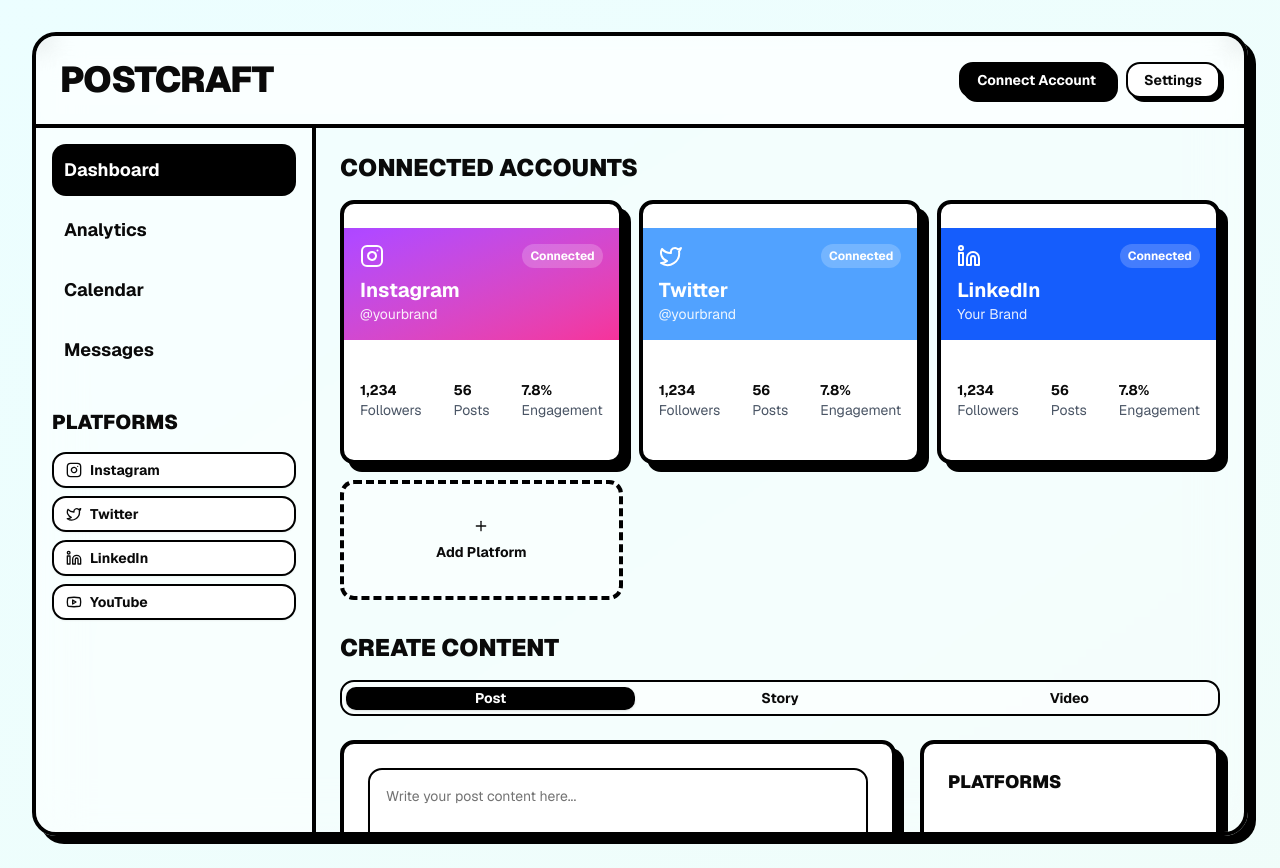
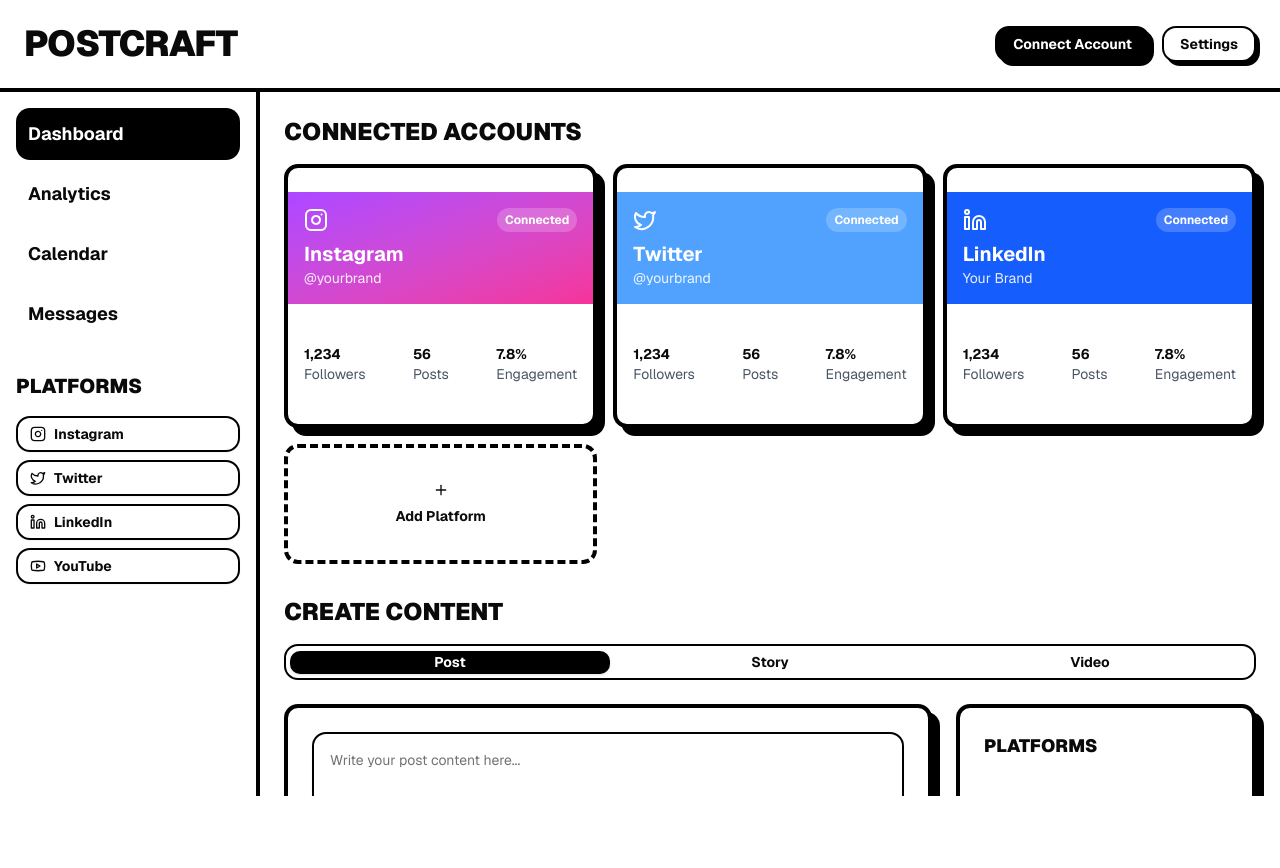
Before and after one commit to razvanstatescu/walrus-storage-marketplace, a Next.js app in the folder front-end/: page / in a window 1280 px wide. After the commit the page ends 800 px from the top, so only its background shows below. Built offline with nearby package versions, Linux system fonts and the light colour scheme.

Commit message:
adjust layout

```diff
--- a/front-end/app/page.tsx
+++ b/front-end/app/page.tsx
@@ -28,7 +28,7 @@ export default function Dashboard() {
         }
       />
 
-      <div className="grid md:grid-cols-[280px_1fr] h-[calc(100vh-6rem)]">
+      <div className="grid md:grid-cols-[260px_1fr] h-[calc(100vh-6rem)]">
         <Sidebar activeLink="Dashboard" />
 
         {/* Main content */}
--- a/front-end/components/layout/AppShell.tsx
+++ b/front-end/components/layout/AppShell.tsx
@@ -7,15 +7,6 @@ interface AppShellProps {
 
 export function AppShell({ children, className }: AppShellProps) {
   return (
-    <div className="min-h-screen bg-gradient-to-br from-cyan-50 to-teal-50 p-2 sm:p-4 md:p-8">
-      <div
-        className={cn(
-          "w-full max-w-7xl mx-auto backdrop-blur-xl bg-white/30 border-4 border-black rounded-3xl shadow-[8px_8px_0px_0px_rgba(0,0,0,1)] overflow-hidden",
-          className,
-        )}
-      >
-        {children}
-      </div>
-    </div>
+    <>{children}</>
   )
 }
```
